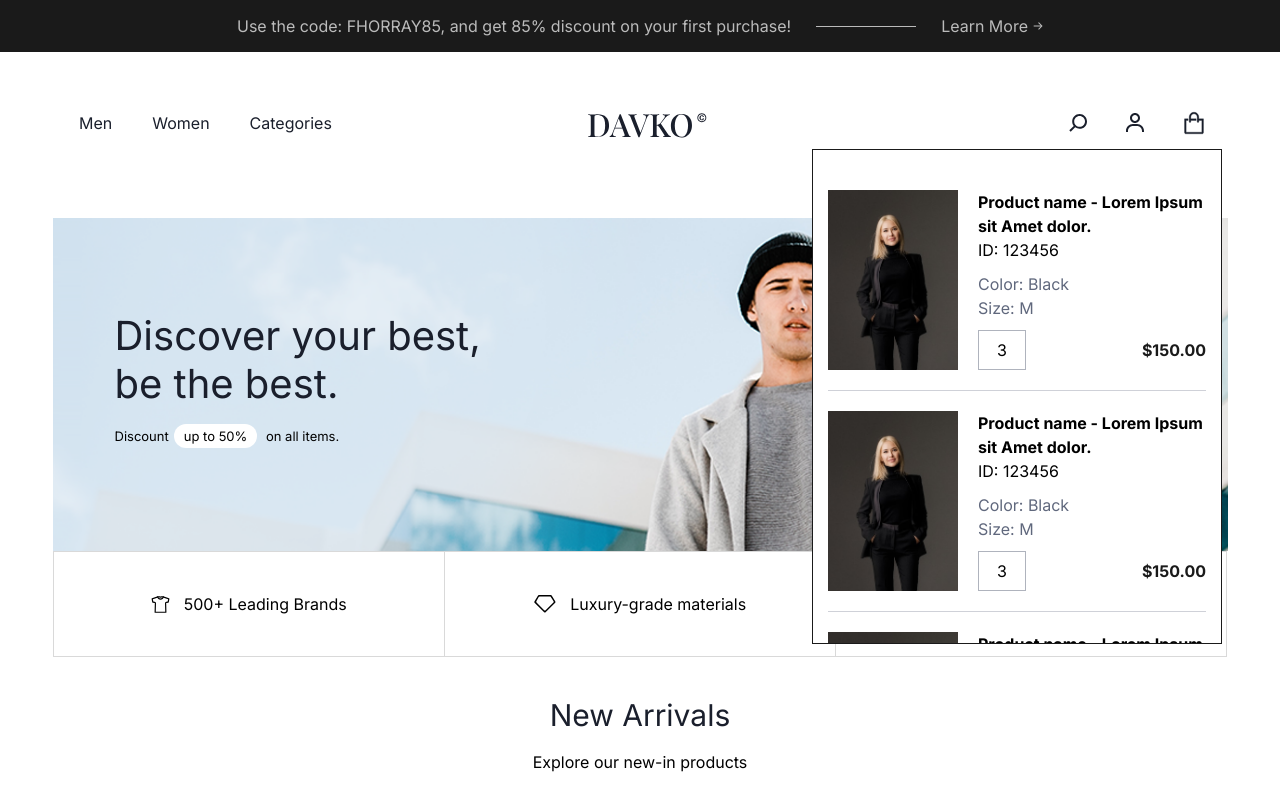
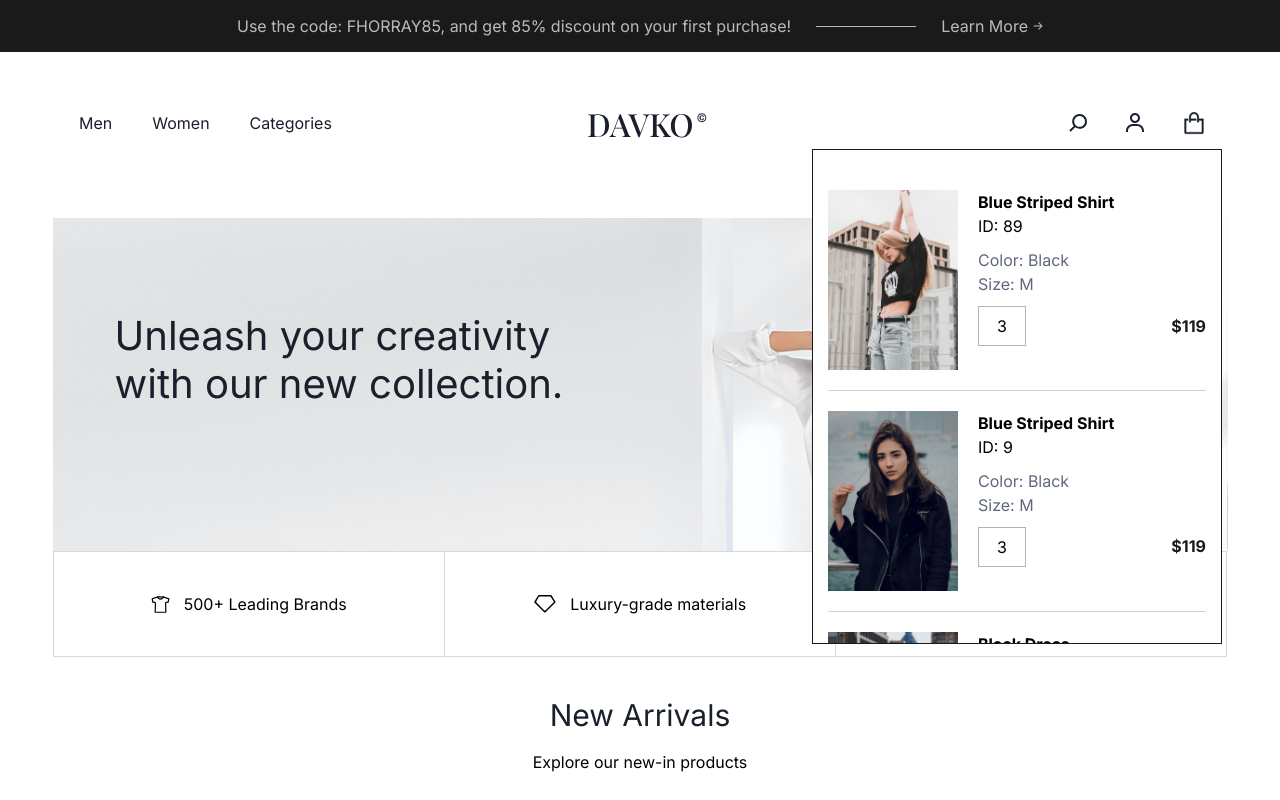
Before and after one commit to fhorray/davko, a React (Vite) app: page / in a window 1280 px wide. Both pictures are taken after a click on the item 1193 px from the left and 123 px from the top of the page. Shown: the top 800 px of the page. Built offline with nearby package versions, Linux system fonts and the light colour scheme.

Commit message:
:rotating_light: cart features

```diff
--- a/index.html
+++ b/index.html
@@ -3,9 +3,8 @@
 
 <head>
   <meta charset="UTF-8" />
-  <link rel="icon" type="image/svg+xml" href="/vite.svg" />
+  <link rel="icon" type="image/svg+xml" href="./favicon.png" />
   <meta name="viewport" content="width=device-width, initial-scale=1.0" />
-  <link rel="shortcut icon" href="./favicon.png" type="image/x-icon">
   <title>Davko - Luxury Clothes</title>
 </head>
 
--- a/src/components/Banner/Banner.jsx
+++ b/src/components/Banner/Banner.jsx
@@ -24,10 +24,10 @@ const Banner = () => {
           slidesPerView={1}
           onSlideChange={() => null}
           loop={true}
-          // autoplay={{
-          //   delay: 4000, // Slide timer
-          //   disableOnInteraction: false, // Allow the autoplay continues when user press the slide
-          // }}
+          autoplay={{
+            delay: 5000, // Slide timer
+            disableOnInteraction: false, // Allow the autoplay continues when user press the slide
+          }}
           effect="fade"
         >
           {/* SLIDES */}
--- a/src/components/Cart/Cart.jsx
+++ b/src/components/Cart/Cart.jsx
@@ -2,62 +2,80 @@ import React from "react";
 import product01 from "../../assets/images/product-images/product-01.png";
 
 const Cart = () => {
+  const [cartItem, setCartItem] = React.useState([
+    {
+      id: 89,
+      image: "/src/assets/images/product-images/product-08.png",
+      title: "Blue Striped Shirt",
+      price: 39.9,
+      hasDiscount: true,
+      discountPercentage: 33,
+      color: "Black",
+      size: ["P", "M", "G", "GG"],
+      quantity: 3,
+    },
+    {
+      id: 9,
+      image: "/src/assets/images/product-images/product-09.png",
+      title: "Blue Striped Shirt",
+      price: 39.9,
+      hasDiscount: true,
+      discountPercentage: 33,
+      color: "Black",
+      size: ["P", "M", "G", "GG"],
+      quantity: 3,
+    },
+    {
+      id: 10,
+      image: "/src/assets/images/product-images/product-10.png",
+      title: "Black Dress",
+      price: 19.99,
+      oldPrice: 29.99,
+      isNew: false,
+      hasDiscount: true,
+      discountPercentage: 33,
+      color: "Pink",
+      size: ["P", "M", "G", "GG"],
+      quantity: 5,
+    },
+    {
+      id: 11,
+      image: "/src/assets/images/product-images/product-11.png",
+      title: "Leather Jacket",
+      price: 12.5,
+      oldPrice: 24.9,
+      isNew: true,
+      hasDiscount: true,
+      discountPercentage: 50,
+      color: "Red",
+      size: ["P", "M", "G", "GG"],
+      quantity: 8,
+    },
+  ]);
+
   return (
     <ul className="cart-container">
-      {/* PRODUCT 1 */}
+      {cartItem.map((product) => (
         <li>
           <div className="image-container">
-          <img src={product01} alt="Image Cart" />
+            <img src={product.image} alt="Image Cart" />
           </div>
           <div className="product-info">
-          <h5>Product name - Lorem Ipsum sit Amet dolor.</h5>
-          <span>ID: 123456</span>
+            <h5>{product.title}</h5>
+            <span>ID: {product.id}</span>
             <div className="size-color">
-            <span>Color: Black</span>
-            <span>Size: M</span>
+              <span>Color: {product.color}</span>
+              <span>Size: {product.size[1]}</span>
             </div>
             <div className="quantity-value">
-            <span className="quantity">3</span>
-            <span className="value">$150.00</span>
+              <span className="quantity">{product.quantity}</span>
+              <span className="value">
+                ${Math.floor(product.price * product.quantity)}
+              </span>
             </div>
           </div>
         </li>
-      {/* PRODUCT 2 */}
-      <li>
-        <div className="image-container">
-          <img src={product01} alt="Image Cart" />
-        </div>
-        <div className="product-info">
-          <h5>Product name - Lorem Ipsum sit Amet dolor.</h5>
-          <span>ID: 123456</span>
-          <div className="size-color">
-            <span>Color: Black</span>
-            <span>Size: M</span>
-          </div>
-          <div className="quantity-value">
-            <span className="quantity">3</span>
-            <span className="value">$150.00</span>
-          </div>
-        </div>
-      </li>
-      {/* PRODUCT 3 */}
-      <li>
-        <div className="image-container">
-          <img src={product01} alt="Image Cart" />
-        </div>
-        <div className="product-info">
-          <h5>Product name - Lorem Ipsum sit Amet dolor.</h5>
-          <span>ID: 123456</span>
-          <div className="size-color">
-            <span>Color: Black</span>
-            <span>Size: M</span>
-          </div>
-          <div className="quantity-value">
-            <span className="quantity">3</span>
-            <span className="value">$150.00</span>
-          </div>
-        </div>
-      </li>
+      ))}
     </ul>
   );
 };
```
Lines whose indentation alone changed are shown as unchanged.
